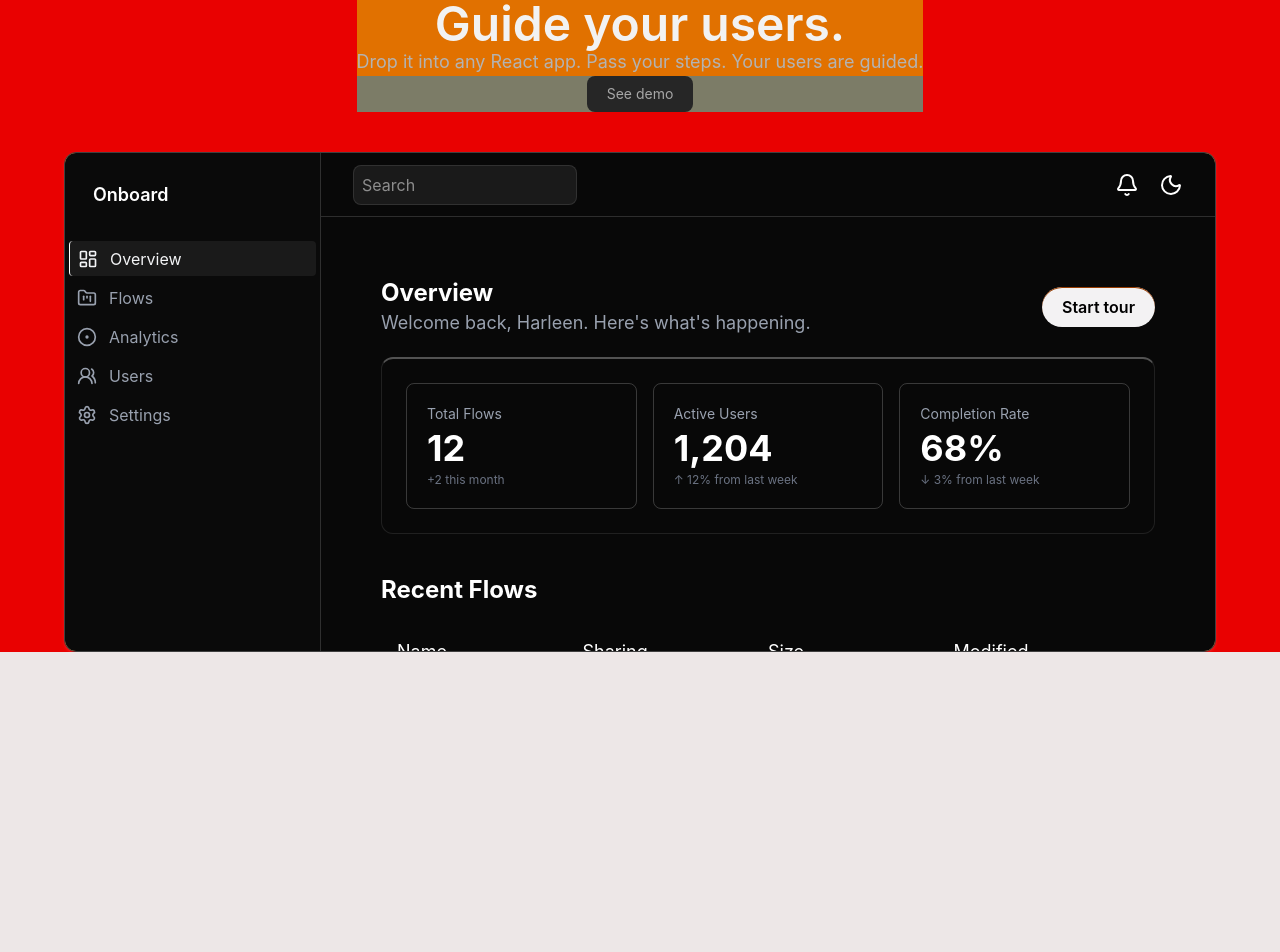
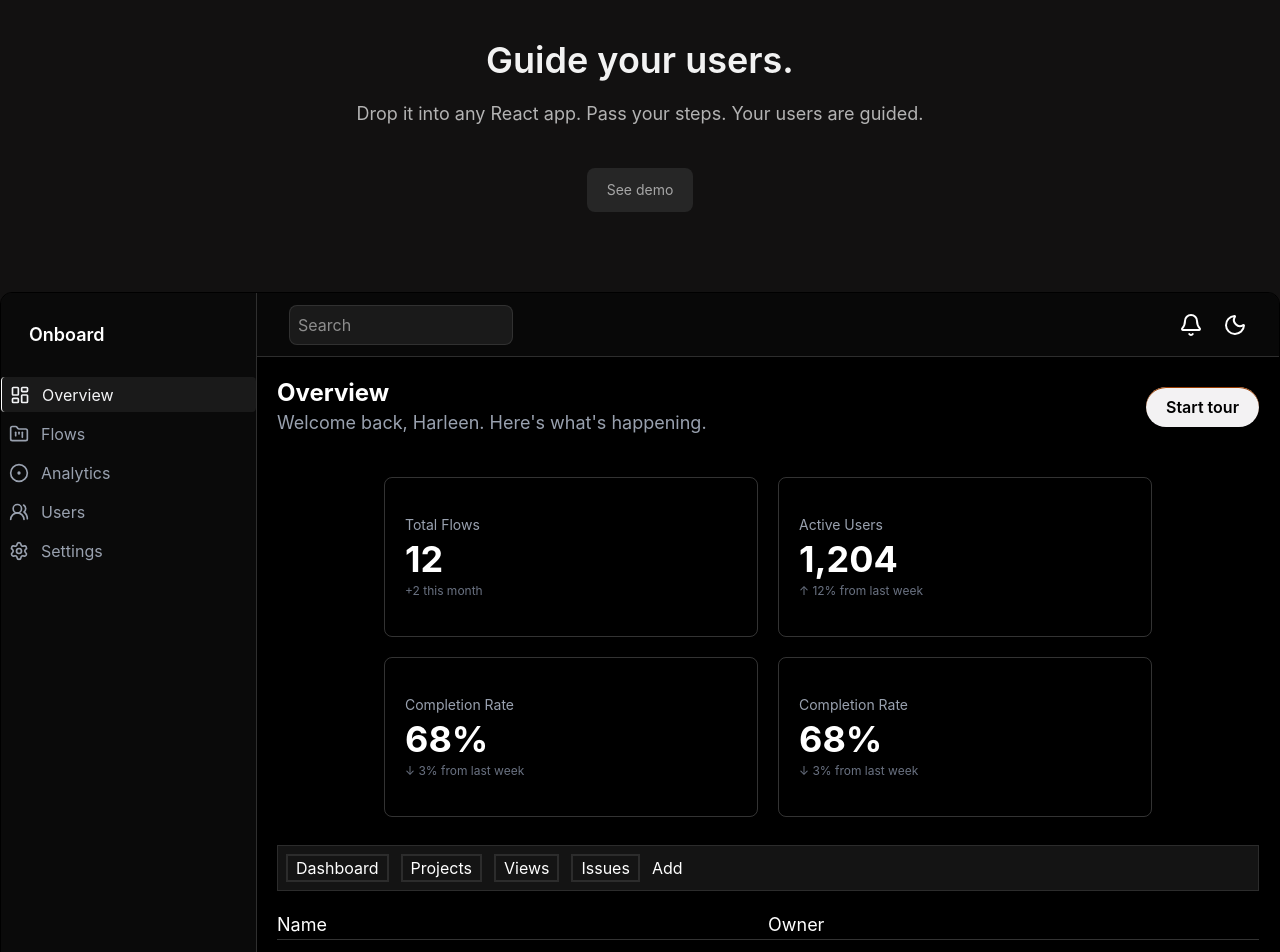
Before and after one commit to harlleenn/Onboard, a React (Vite) app: page / in a window 1280 px wide. Shown: the top 952 px of the page. Before the commit the page ends 800 px from the top, so only its background shows below. Built offline with nearby package versions, Linux system fonts and the light colour scheme.

Commit message:
changed the styling of the dashboard

```diff
--- a/src/demo/LandingPage.jsx
+++ b/src/demo/LandingPage.jsx
@@ -9,10 +9,10 @@ import DocSection from "./components/Dashboard/main-content/InfoSection/DocSecti
 
 export default function LandingPage({onStartTour,tourActive,setTourActive} ) {
   return (
-    <div className="overflow-x-hidden bg-[hsl(0,99%,46%)]  flex flex-col items-center "  >
-      <div className="text-center text-white bg-amber-300" >
-        <div className=" bg-amber-600 flex flex-col ">
-          <div className="text-2xl sm:text-xl md:text-5xl font-semibold text-[hsl(0,0%,95%)]">
+    <div className=" bg-[hsl(0,3%,7%)]  flex flex-col items-center "  >
+      <div className="text-center text-white p-5" >
+        <div className="  flex flex-col p-5 gap-5 ">
+          <div className="text-2xl sm:text-xl md:text-4xl font-semibold text-[hsl(0,0%,95%)]">
             Guide your users.
           </div>
           <div className="text-sm sm:text-md md:text-lg text-[hsl(0,0%,70%)]">
@@ -20,11 +20,11 @@ export default function LandingPage({onStartTour,tourActive,setTourActive} ) {
           </div>
         </div>
 
-        <div className=" bg-olive-500 ">
+        <div className="p-5  ">
           <button
             onClick={onStartTour}
             className="bg-[hsl(0,0%,15%)] hover:bg-[hsl(0,0%,10%)] text-sm md:text-md  text-[hsl(0,0%,65%)]
-            transition duration-300 px-5 py-2 rounded-lg cursor-pointer "
+            transition duration-300 px-5 py-3 rounded-lg cursor-pointer "
           >
             See demo
           </button>
@@ -32,18 +32,22 @@ export default function LandingPage({onStartTour,tourActive,setTourActive} ) {
         </div>
       </div>
 
-      <div className="w-full md:max-w-6xl rounded-xl overflow-hidden min-h-[500px] md:h-[300px] border border-[hsl(0,0%,25%)] shadow-sm shadow-white/10 mt-10"
-      id="landing-page">
-        <div className="min-h-0 flex flex-1 bg-amber-200">
+      <div className="w-full relative
+       md:max-w-7xl rounded-xl
+       overflow-hidden
+       border border-[hsl(0,0%,0%)] shadow-lg shadow-white/20 mt-10"id="landing-page">
+        <div className=" flex">
           <Sidebar />
-          <div className="flex flex-1 flex-col">
+          <div className="flex-1 flex-col">
             <Navbar />
             <Content onStartTour={onStartTour} />
           </div>
         </div>
       </div>
+      <div>
+          <DocSection />
+      </div>
 
-      {/* <DocSection /> */}
 
   {tourActive && (
 
--- a/src/demo/components/Dashboard/Content.jsx
+++ b/src/demo/components/Dashboard/Content.jsx
@@ -4,39 +4,45 @@ import Table from "./main-content/table-content/Table";
 
 export default function Content({ onStartTour }) {
     const flows = [
-  {id:1 , name: "Isgnup Onboarding", status: "Active", users: "2.5 GB", completion: "50%" },
-  { id:2, name: "Feature Discovery", status: "Active", users: "1.2 GB", completion: "20%" },
-  {id:3,  name: "Mobile Walkthorugh", status: "Draft", users: "150 MB", completion: "30%" },
-
-
+  {id:1 , name: "Bug Performance", owner: "Paul"},
+  { id:2, name: "Feature Discovery", owner:"Annee" },
+  {id:3,  name: "Mobile Walkthorugh", owner:"Patrick" },
+]
+const btnItems = [
+   {id:1 , name: "Dashboard",  },
+  { id:2, name: "Projects" },
+  {id:3,  name: "Views" },
+   {id:4,  name: "Issues" },
 ]
   return (
-    <div className="bg-[hsl(0,0%,3%)] p-5 md:p-10 lg:p-15 flex-1 overflow-y-auto gap-10" data-theme="dark">
+    <div className="bg-[hsl(0,0%,0%)] h-full " data-theme="dark">
 
-      <div className="flex flex-col md:flex-row md:justify-between md:items-center gap-2">
+      <div className="flex flex-col md:flex-row md:justify-between p-5">
         <div className="flex flex-col">
-          <h1 className="text-white font-bold text-xl md:text-2xl">Overview</h1>
-          <p className="text-gray-400 text-sm md:text-lg">
+          <div className="text-white font-bold text-xl md:text-2xl">Overview</div>
+          <div className="text-gray-400 text-sm md:text-lg">
             Welcome back, Harleen. Here's what's happening.
-          </p>
+          </div>
         </div>
 
-        <div className="flex md:justify-center md:items-center" id="start-tour">
+        <div className="flex  md:items-center" id="start-tour">
           <button
             className="text-black inset-shadow-2xs inset-shadow-amber-800 cursor-pointer
             bg-[#f3f2f3] px-4 md:px-5 py-2 rounded-full font-semibold text-sm md:text-base w-full md:w-auto"
-            onClick={() => onStartTour()}
-          >
+            onClick={() => onStartTour()}>
             Start tour
           </button>
         </div>
       </div>
 
-      <div
-        className="grid grid-cols-1 sm:grid-cols-2 lg:grid-cols-3 mt-5 gap-4 border border-white/10 border-t-2 border-t-white/30 rounded-xl p-6"
-        id="stats"
+       <div
+        className="  max-w-3xl mx-auto mt-5 gap-5
+        grid grid-cols-2  md:grid-cols-2  rounded-2xl "id="stats"
       >
-        <Card number="12" title="Total Flows" sublabel="+2 this month" />
+        <Card
+        number="12"
+        title="Total Flows"
+        sublabel="+2 this month" />
         <Card
           number="1,204"
           title="Active Users"
@@ -47,18 +53,27 @@ export default function Content({ onStartTour }) {
           title="Completion Rate"
           sublabel="↓ 3% from last week"
         />
+         <Card
+          number="68%"
+          title="Completion Rate"
+          sublabel="↓ 3% from last week"
+        />
       </div>
 
-      <div className="flex mt-10 flex-col" id="flows-table">
-        <h1 className="text-white text-xl md:text-2xl font-bold mb-5">
-          Recent Flows
-        </h1>
+      <div className="flex mt-2 flex-col p-5" id="flows-table">
+        <div className="text-white mb-5  flex flex-row   gap-3 p-2 bg-[#1f1e1eaa] border-1 border-white/10">
+         {btnItems.map((item) =>
+         <button key={item.id} className="px-2  flex flex-row border-2 border-white/10 ">
+                {item.name}
+         </button>)}
 
-        <div className=" grid grid-cols-4  px-4 py-3 border-b border-white/5 text-white text-sm md:text-lg">
+           <button>Add</button>
+
+
+        </div>
+        <div className=" grid grid-cols-2 border-b border-white/20 mb-5  border-white/5 text-white text-sm md:text-lg">
           <span>Name</span>
-          <span>Sharing</span>
-          <span>Size</span>
-          <span>Modified</span>
+          <span>Owner</span>
         </div>
 
       <div className="  ">
@@ -66,9 +81,7 @@ export default function Content({ onStartTour }) {
     <Table
       key={flow.id}
       name={flow.name}
-      status={flow.status}
-      users={flow.users}
-      completion={flow.completion}
+    owner={flow.owner}
     />
   ))}
 </div>
--- a/src/demo/components/Dashboard/Sidebar.jsx
+++ b/src/demo/components/Dashboard/Sidebar.jsx
@@ -20,10 +20,10 @@ export default function Sidebar() {
   return (
 
       <div
-      className="bg-[hsl(0,0%,4%)]  relative border-r border-white/15
+      className="bg-[hsl(0,0%,4%)]   border-r border-white/15
       hidden md:inline-block md:w-56 lg:w-64" id="sideBar"  data-theme="dark" >
       <h1 className="text-white pl-2 text-base md:text-lg font-semibold p-5 md:p-7">Onboard</h1>
-      <div className="flex flex-col gap-1 p-1"  >
+      <div className="flex flex-col gap-1"  >
         {items.map((item) => (
           <div
             key={item.id}
@@ -33,7 +33,7 @@ export default function Sidebar() {
             onClick={() => setActive(item.title)}
           >
             {item.icon}
-            <span className="hidden md:inline">{item.title}</span>
+            <span className="">{item.title}</span>
           </div>
         ))}
       </div>
--- a/src/demo/components/Dashboard/main-content/table-content/Card.jsx
+++ b/src/demo/components/Dashboard/main-content/table-content/Card.jsx
@@ -2,8 +2,8 @@ import React from 'react'
 
 export default function Card({title, sublabel, number }) {
   return (
-    <div className='flex flex-col  flex-1 ' >
-        <div className=" text-white rounded-lg flex flex-col border-1 border-white/20 justify-center p-5 h-full  ">
+    <div className='flex flex-col ' >
+        <div className=" text-white rounded-lg flex flex-col border-1 border-white/20 justify-center p-5 h-40  ">
             <p className="text-gray-400 text-sm mb-1">{title}</p>
         <h1  className="text-white text-4xl font-bold mb-1">{number}</h1>
         <p className="text-gray-500 text-xs">{sublabel}</p>
--- a/src/demo/components/Dashboard/main-content/table-content/Table.jsx
+++ b/src/demo/components/Dashboard/main-content/table-content/Table.jsx
@@ -1,15 +1,13 @@
 import React, { useState } from "react";
 
-export default function Table({ name, status, users, completion }) {
+export default function Table({ name,owner }) {
   return (
-    <div className="  border-white/5 hover:bg-white/5 text-white p-2  ">
-      <div className="grid  grid-cols-4  md:grid-cols-4 ">
+    <div className="  border-white/5 hover:bg-white/5 text-white   ">
+      <div className="grid  grid-cols-2 grid-rows-2  ">
+        {/* <span>Name</span>
+        <span>Owner</span> */}
     <span>{name}</span>
-    <span className={`${status === "Active" ? "bg-[#14f814aa] rounded-full  w-17 h-8 md:w-15 px-2": "bg-[#565856aa] rounded-full w-17 h-8  md:w-15 px-2"}`}>
-      {status}
-      </span>
-    <span>{users}</span>
-    <span>{completion}</span>
+    <span>{owner}</span>
       </div>
 
     </div>
--- a/src/lib/components/Steps.tsx
+++ b/src/lib/components/Steps.tsx
@@ -1,18 +1,12 @@
 const steps = [
-  {target: "#landing-page",
-    title:"Welcome",
-    description: "Let us show you around. This tour will walk you through everything you need to know.",
-    button: "Next",
-    backbtn: "Skip",
-    number: 1
-  },
+
  {
     target: "#sideBar",
     title: "Navigate Your Workspace",
     description: "Access all your flows and analytics from here.",
     button: "Next",
      backbtn: "Back",
-    number: 2
+    number: 1
   },
   {
     target: "#search",
@@ -20,7 +14,7 @@ const steps = [
     description: "Find any flow or user instantly.",
     button: "Next",
      backbtn: "Back",
-    number: 3
+    number: 2
 
   },
   {
@@ -29,7 +23,7 @@ const steps = [
     description: "Monitor your onboarding performance at a glance.",
     button: "Next",
     backbtn: "Back",
-     number: 4
+     number: 3
   },
   {
     target: "#flows-table",
@@ -37,7 +31,7 @@ const steps = [
     description: "See all your onboarding flows and their completion rates.",
     button: "Next",
      backbtn: "Back",
-     number: 5
+     number: 4
   },
 
   {
@@ -46,7 +40,14 @@ const steps = [
     description: "Build a new onboarding experience for your users.",
     button: "Next",
      backbtn: "Back",
-     number: 6
-  }
+     number: 5
+  },
+    {target: "#landing-page",
+    title:"Welcome",
+    description: "Let us show you around. This tour will walk you through everything you need to know.",
+    button: "Next",
+    backbtn: "Skip",
+    number:  6
+  },
 ]
 export default steps;
```
